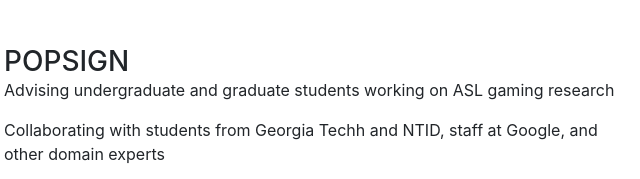
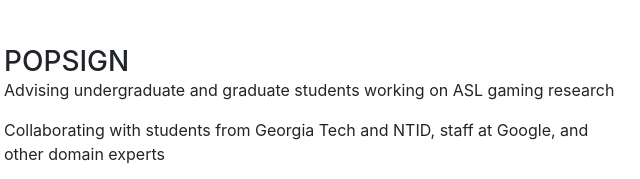
Before and after one commit to dominoweir/dominoweir.github.io, a website with bundled scripts: page index.html in a window 1280 px wide. Shown: the part 4989-5168 px from the top of the page, 316-956 px from the left. Built offline with nearby package versions, Linux system fonts and the light colour scheme; some icons are missing; a web font is replaced by a local one.

Commit message:
Fix typo

```diff
--- a/index.html
+++ b/index.html
@@ -360,7 +360,7 @@
           <div class="resume-content mr-auto">
             <h3 class="mb-0">PopSign</h3>
             <p>Advising undergraduate and graduate students working on ASL gaming research</p>
-            <p>Collaborating with students from Georgia Techh and NTID, staff at Google, and other domain experts</p>
+            <p>Collaborating with students from Georgia Tech and NTID, staff at Google, and other domain experts</p>
             <p>Improved an existing mobile game in C# that helps teach American Sign Language to adults</p>
             <p>Conducted an effectiveness study to understand how improvements have impacted the game</p>
           </div>
```
